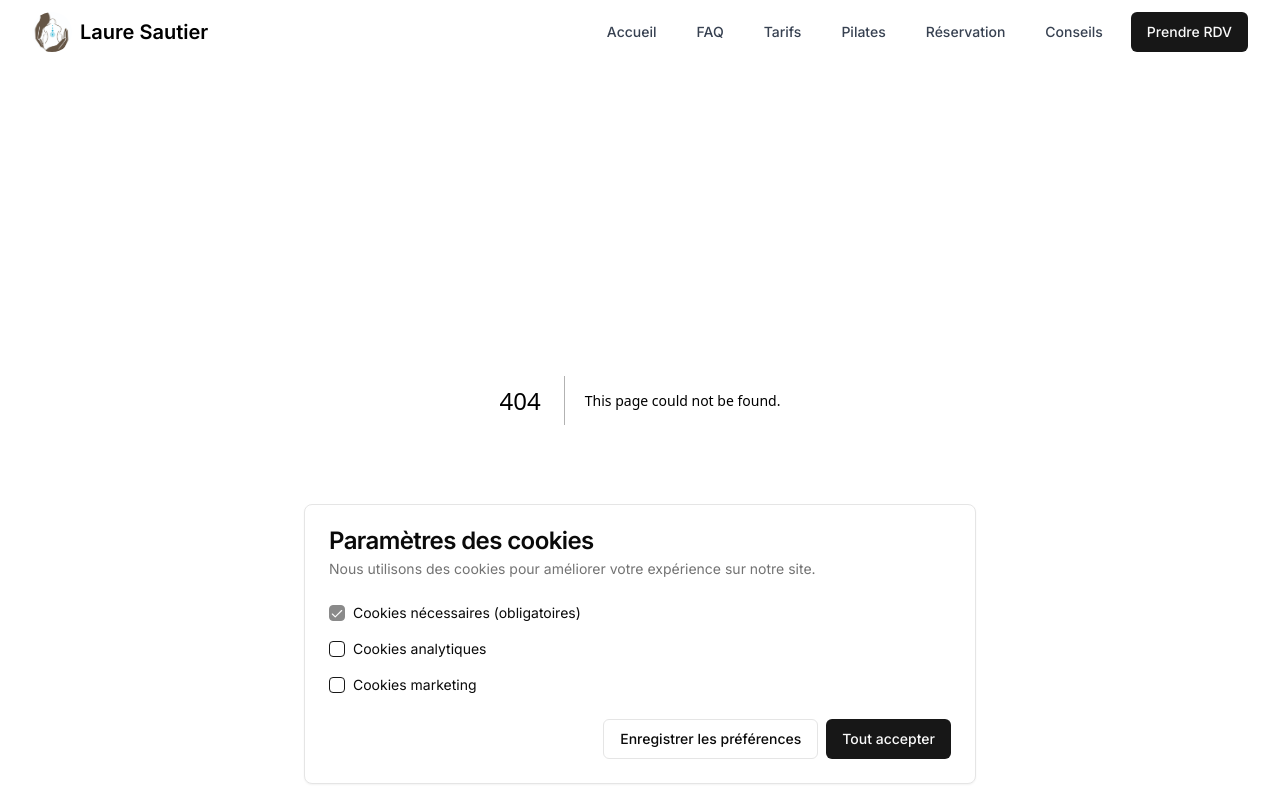
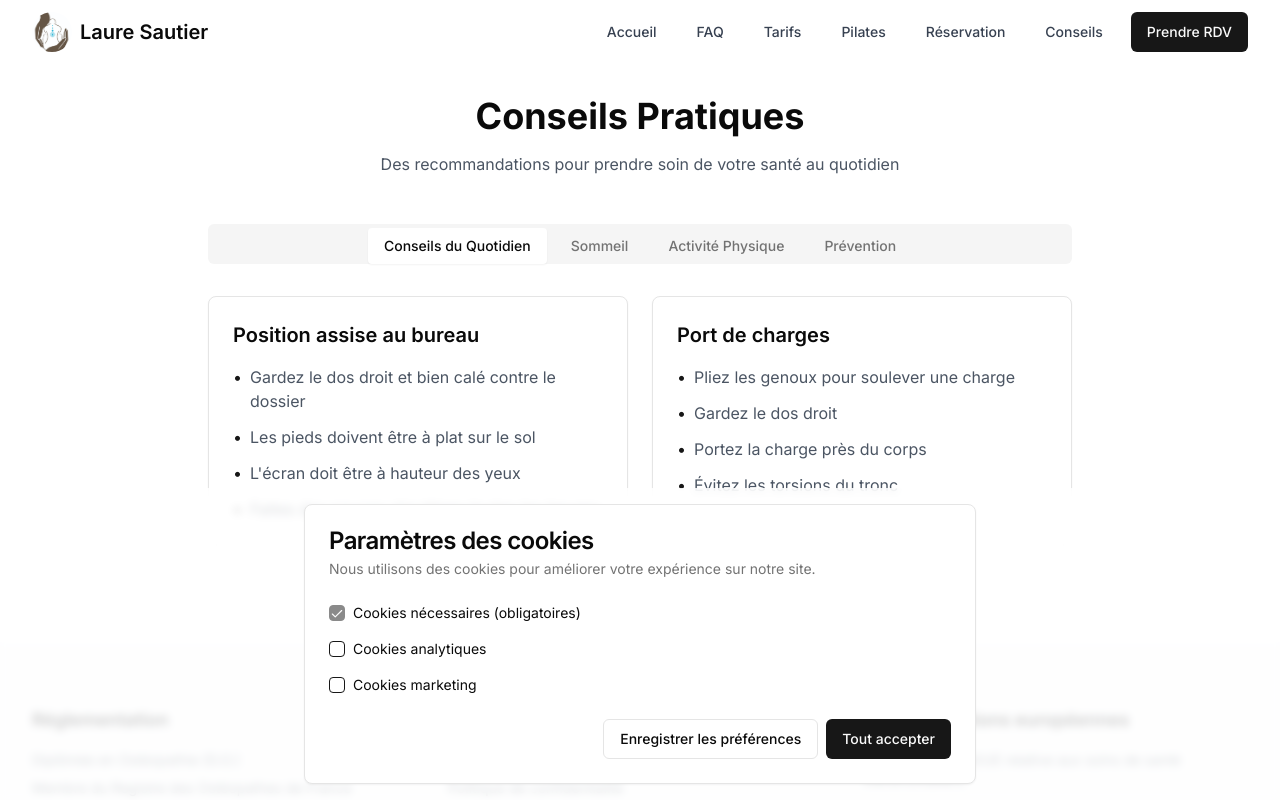
Before and after one commit to jonathanbensadoun/Laure_S_web_pages, a Next.js app: page /conseils in a window 1280 px wide. Before the commit this address had no page. Shown: the top 800 px of the page. Built offline with nearby package versions, Linux system fonts and the light colour scheme.

Commit message:
add page coneils

```diff
--- /dev/null
+++ b/app/conseils/page.tsx
@@ -0,0 +1,143 @@
+"use client";
+
+import { motion } from "framer-motion";
+import { useInView } from "react-intersection-observer";
+import { Card } from "@/components/ui/card";
+import { Tabs, TabsContent, TabsList, TabsTrigger } from "@/components/ui/tabs";
+import { AdviceSection } from "@/components/conseils/advice-section";
+
+const conseils = {
+  quotidien: {
+    title: "Conseils du Quotidien",
+    items: [
+      {
+        title: "Position assise au bureau",
+        content: [
+          "Gardez le dos droit et bien calé contre le dossier",
+          "Les pieds doivent être à plat sur le sol",
+          "L'écran doit être à hauteur des yeux",
+          "Faites des pauses régulières toutes les heures",
+        ],
+      },
+      {
+        title: "Port de charges",
+        content: [
+          "Pliez les genoux pour soulever une charge",
+          "Gardez le dos droit",
+          "Portez la charge près du corps",
+          "Évitez les torsions du tronc",
+        ],
+      },
+    ],
+  },
+  sommeil: {
+    title: "Sommeil",
+    items: [
+      {
+        title: "Position de sommeil",
+        content: [
+          "Privilégiez un matelas ferme mais confortable",
+          "Utilisez un oreiller adapté à votre morphologie",
+          "Évitez de dormir sur le ventre",
+          "Préférez la position sur le côté ou sur le dos",
+        ],
+      },
+      {
+        title: "Routine du coucher",
+        content: [
+          "Maintenez des horaires de sommeil réguliers",
+          "Évitez les écrans avant le coucher",
+          "Pratiquez des étirements doux",
+          "Aérez votre chambre quotidiennement",
+        ],
+      },
+    ],
+  },
+  sport: {
+    title: "Activité Physique",
+    items: [
+      {
+        title: "Échauffement",
+        content: [
+          "Échauffez-vous progressivement",
+          "Commencez par des mouvements doux",
+          "Augmentez progressivement l'intensité",
+          "Privilégiez les étirements dynamiques",
+        ],
+      },
+      {
+        title: "Récupération",
+        content: [
+          "Hydratez-vous régulièrement",
+          "Étirez-vous après l'effort",
+          "Prenez le temps de récupérer",
+          "Écoutez votre corps",
+        ],
+      },
+    ],
+  },
+  prevention: {
+    title: "Prévention",
+    items: [
+      {
+        title: "Gestes quotidiens",
+        content: [
+          "Évitez les mouvements brusques",
+          "Adoptez une bonne posture",
+          "Faites des pauses régulières",
+          "Pratiquez une activité physique régulière",
+        ],
+      },
+      {
+        title: "Hygiène de vie",
+        content: [
+          "Maintenez un poids santé",
+          "Buvez suffisamment d'eau",
+          "Limitez le stress",
+          "Adoptez une alimentation équilibrée",
+        ],
+      },
+    ],
+  },
+};
+
+export default function Conseils() {
+  const [ref, inView] = useInView({
+    triggerOnce: true,
+    threshold: 0.1,
+  });
+
+  return (
+    <div className="max-w-4xl mx-auto px-4 py-16 sm:py-24" ref={ref}>
+      <motion.div
+        initial={{ y: 20, opacity: 0 }}
+        animate={inView ? { y: 0, opacity: 1 } : {}}
+        transition={{ duration: 0.6 }}
+        className="text-center mb-12"
+      >
+        <h1 className="text-3xl sm:text-4xl font-bold mb-4">
+          Conseils Pratiques
+        </h1>
+        <p className="text-gray-600">
+          Des recommandations pour prendre soin de votre santé au quotidien
+        </p>
+      </motion.div>
+
+      <Tabs defaultValue="quotidien" className="w-full">
+        <TabsList className="w-full flex flex-wrap justify-center gap-2 mb-8">
+          {Object.entries(conseils).map(([key, { title }]) => (
+            <TabsTrigger key={key} value={key} className="px-4 py-2">
+              {title}
+            </TabsTrigger>
+          ))}
+        </TabsList>
+
+        {Object.entries(conseils).map(([key, { title, items }]) => (
+          <TabsContent key={key} value={key}>
+            <AdviceSection title={title} items={items} />
+          </TabsContent>
+        ))}
+      </Tabs>
+    </div>
+  );
+}
--- /dev/null
+++ b/components/conseils/advice-section.tsx
@@ -0,0 +1,39 @@
+"use client";
+
+import { motion } from "framer-motion";
+import { Card } from "@/components/ui/card";
+
+interface AdviceItem {
+  title: string;
+  content: string[];
+}
+
+interface AdviceSectionProps {
+  title: string;
+  items: AdviceItem[];
+}
+
+export function AdviceSection({ title, items }: AdviceSectionProps) {
+  return (
+    <motion.div
+      initial={{ opacity: 0, y: 20 }}
+      animate={{ opacity: 1, y: 0 }}
+      transition={{ duration: 0.5 }}
+      className="grid gap-6 md:grid-cols-2"
+    >
+      {items.map((item, index) => (
+        <Card key={index} className="p-6">
+          <h3 className="text-xl font-semibold mb-4">{item.title}</h3>
+          <ul className="space-y-3">
+            {item.content.map((point, pointIndex) => (
+              <li key={pointIndex} className="flex items-start">
+                <span className="text-primary mr-2">•</span>
+                <span className="text-gray-600">{point}</span>
+              </li>
+            ))}
+          </ul>
+        </Card>
+      ))}
+    </motion.div>
+  );
+}
```
